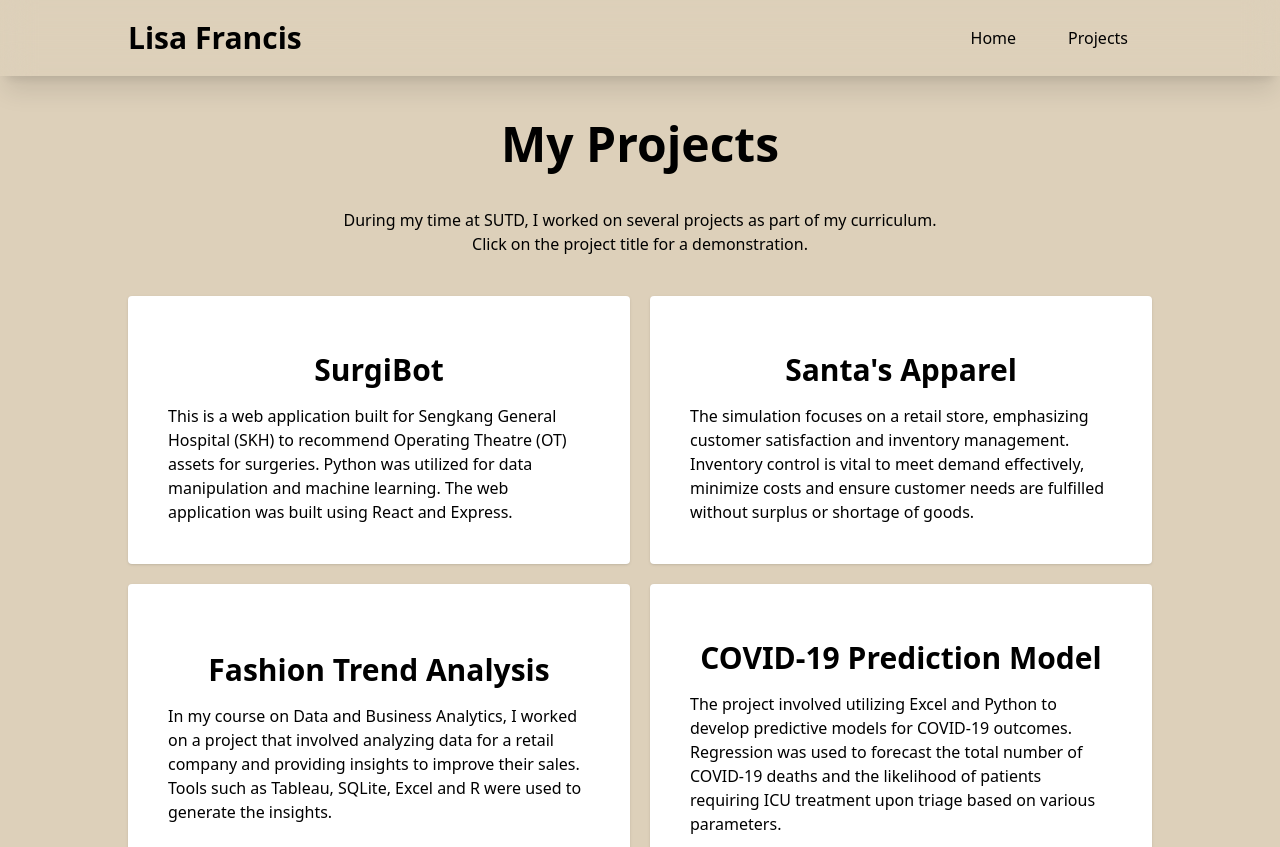
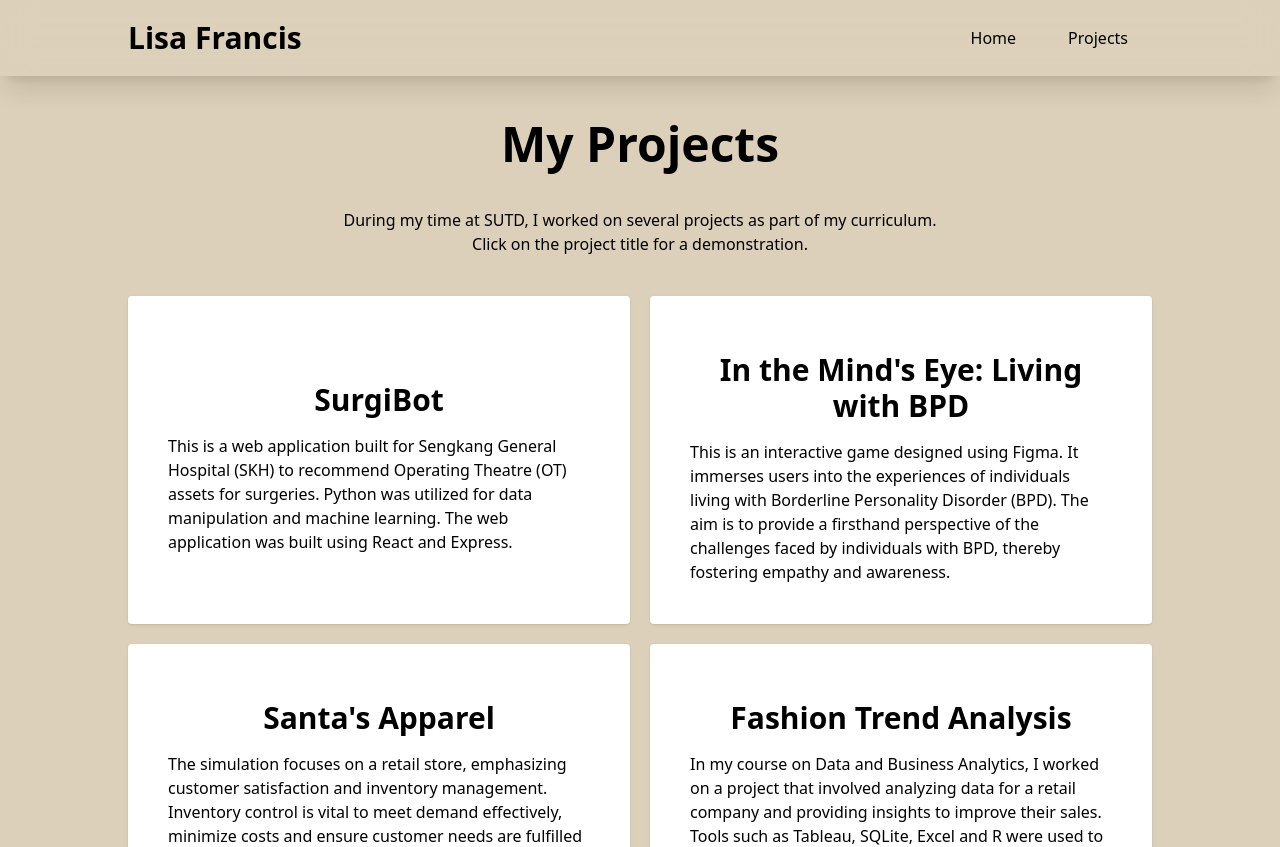
Before and after one commit to lisafrancis6/lisafrancis_gitportfolio, a React (Create React App) app: page /projects in a window 1280 px wide. Shown: the top 847 px of the page. Built offline with nearby package versions, Linux system fonts and the light colour scheme.

Commit message:
Add empathy project

```diff
--- a/src/components/Projects.js
+++ b/src/components/Projects.js
@@ -23,6 +23,26 @@ export default function Projects() {
                         </h2>
                         <p>
                         This is a web application built for Sengkang General Hospital (SKH) to recommend Operating Theatre (OT) assets for surgeries. Python was utilized for data manipulation and machine learning. The web application was built using React and Express.
+                        </p>
+                    </div>
+                </div>
+
+            <div className="p-10 bg-white flex flex-col justify-center items-center rounded shadow transition hover:shadow-xl hover:scale-[102%]">
+                    <a
+                        className="w-80 h-55" href="/#">
+                    </a>
+                    <div className="flex flex-col align-center gap-4 justify-center flex-1 mt-4">
+                        <h2 className="font-bold text-3xl text-center">
+                            <a className="hover:underline" href="https://www.figma.com/proto/YA2b3hWQe0WoZm9tnVP4I5/Empathy-BPD-Game-Project?page-id=969%3A2855&type=design&node-id=969-3279&viewport=388%2C484%2C0.05&t=myw9K3murIYUXcOs-1&scaling=scale-down-width" target="_blank" rel="noopener noreferrer">
+                                In the Mind's Eye: Living with BPD
+                            </a>
+                        </h2>
+                        <p>
+                        This is an interactive game designed using Figma. It immerses users into the
+experiences of individuals living with Borderline Personality Disorder (BPD).
+The aim is to provide a
+firsthand perspective of the challenges faced by
+individuals with BPD, thereby fostering empathy and awareness.
                         </p>
                     </div>
                 </div>
```
